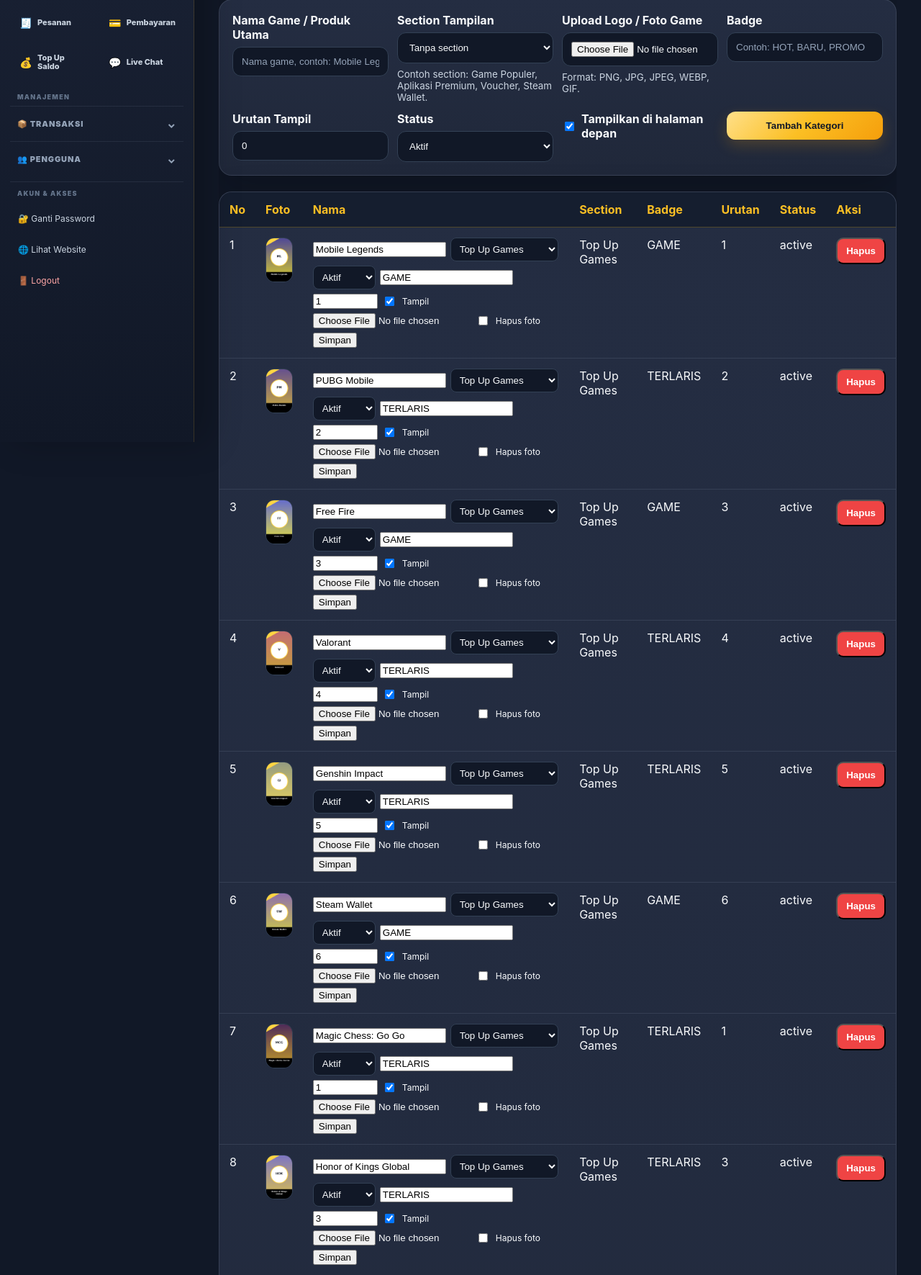
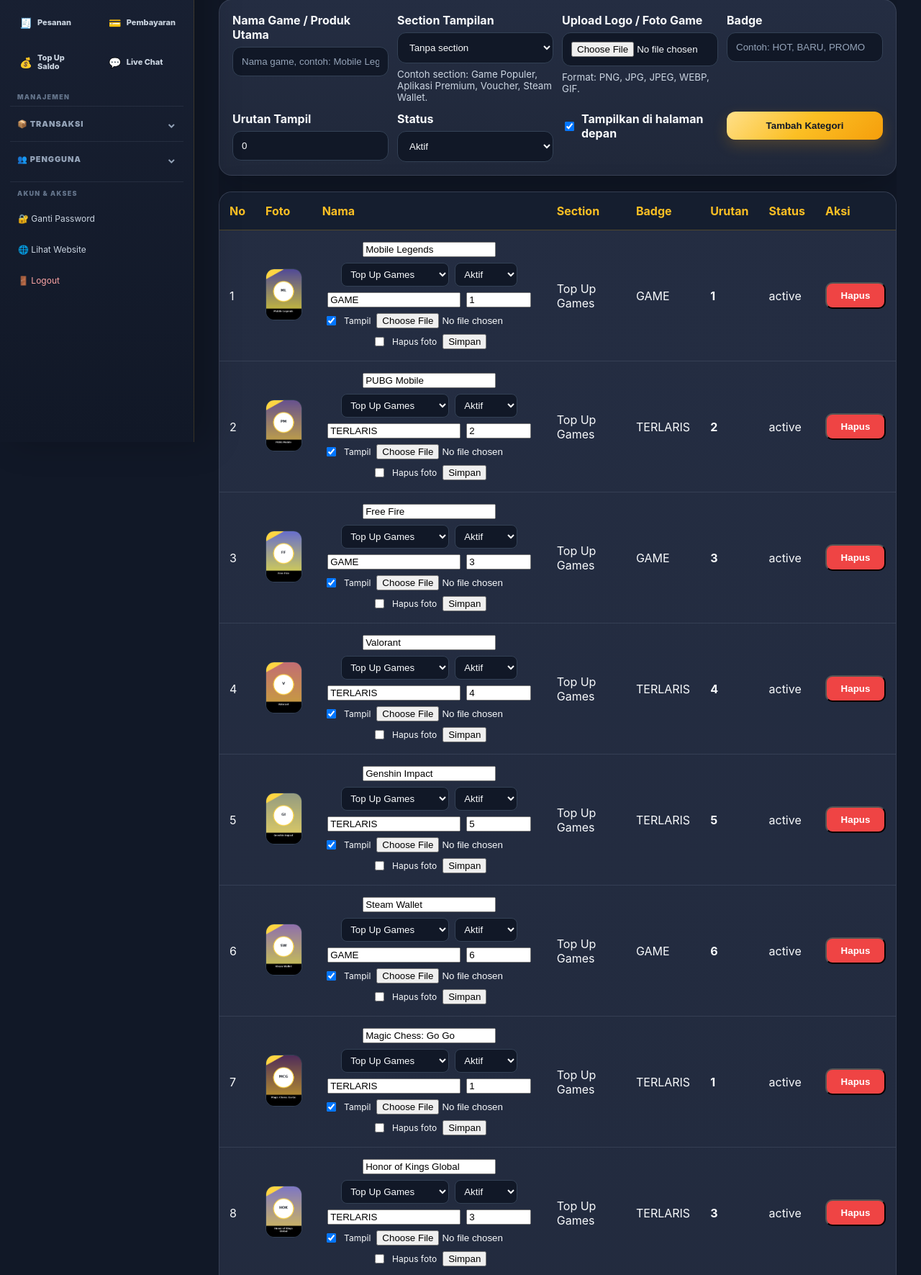
Before and after one commit to kodebisnis07/RAJATOPUPGAMESTERMURAH-2026, a Flask app: template app/templates/admin/categories.html in a window 1280 px wide. Shown: the part 186-1957 px from the top of the page at 72% size. Run offline with Flask 3, Linux system fonts and the light colour scheme; the template is opened without the code that fills it: values that come from a table or form of the project are taken from there, others are empty; data comes from the database, SQL or seed files in the repository; some libraries are stand-ins or nearby versions.

Commit message:
Rapikan tampilan admin panel

```diff
--- a/app/static/css/admin.css
+++ b/app/static/css/admin.css
@@ -861,3 +861,16 @@ input,select,textarea,button{max-width:100%;}
 @media(max-width:1250px){.auto-order-kpis{grid-template-columns:repeat(3,1fr)}.auto-config-grid{grid-template-columns:repeat(2,1fr)}}
 @media(max-width:760px){.auto-order-hero,.auto-order-savebar{align-items:stretch;flex-direction:column}.auto-order-state{min-width:0}.auto-order-kpis{grid-template-columns:repeat(2,1fr)}.auto-config-grid{grid-template-columns:1fr}.auto-config-grid .span-2{grid-column:auto}.connection-pill{margin-left:0}.auto-config-head{align-items:flex-start;flex-wrap:wrap}.auto-order-savebar .btn{width:100%}}
 @media(max-width:440px){.auto-order-kpis{grid-template-columns:1fr}.auto-config-card{padding:14px}}
+
+/* === Table polish === */
+.admin-table{table-layout:auto!important}
+.admin-table th,.admin-table td{padding:16px 14px!important;vertical-align:middle!important}
+.admin-table td:nth-child(3){min-width:300px;max-width:360px;white-space:normal!important;line-height:1.5}
+.admin-table td:nth-child(3) strong{display:block;margin-bottom:6px;font-size:15px}
+.admin-table td:nth-child(3) small{display:block;color:#9ca3af;max-height:84px;overflow:auto}
+.admin-thumb{width:72px!important;height:72px!important;border-radius:12px}
+.admin-table td:nth-child(6){white-space:nowrap!important;font-weight:700}
+.inline-form{display:flex!important;justify-content:center;align-items:center;gap:8px;flex-wrap:wrap}
+.delete-btn,.danger{min-width:84px;text-align:center}
+.badge{padding:6px 12px!important;border-radius:999px}
+.table-scroll,.table-wrap,.table-responsive,.admin-table-wrap{border-radius:18px;overflow:auto!important}
```
